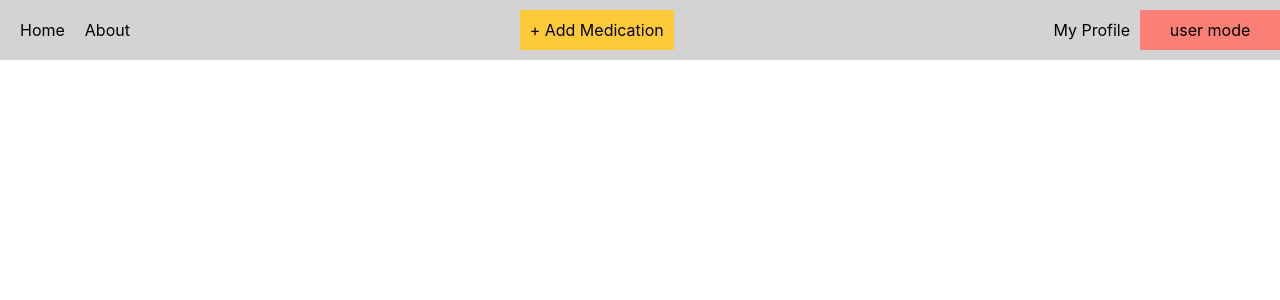
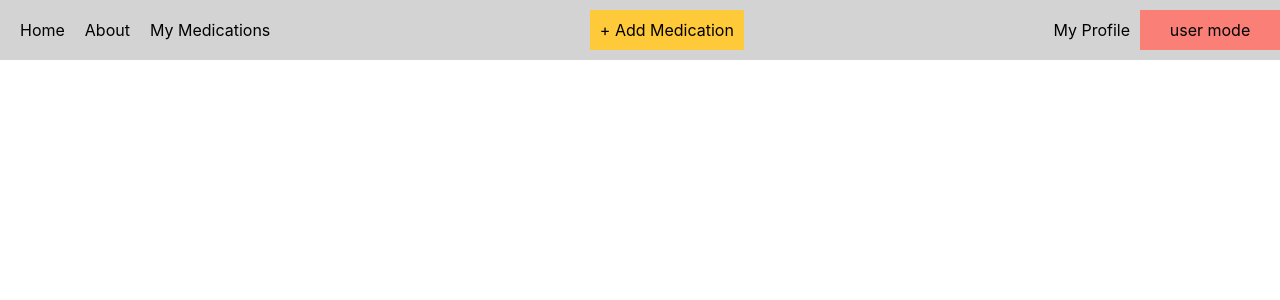
Before and after one commit to lizmeks/gm-pair-project, a React (Create React App) app: page / in a window 1280 px wide. Shown: the top 300 px of the page. Built offline with nearby package versions, Linux system fonts and the light colour scheme.

Commit message:
added back in MyMedications nav link to user mode view

```diff
--- a/src/components/NavBar/NavBar.tsx
+++ b/src/components/NavBar/NavBar.tsx
@@ -22,6 +22,7 @@ const NavBar = (props: NavMode) => {
         <NavBarOption to='/'>
           About
         </NavBarOption>
+        {pov === 'user' && <NavBarOption to='/medications'>My Medications</NavBarOption>}
       </LeftRightContainers>
 
       {pov === 'user' && <NavBarOption to='/add' className='addMed'>+ Add Medication</NavBarOption>}
```
